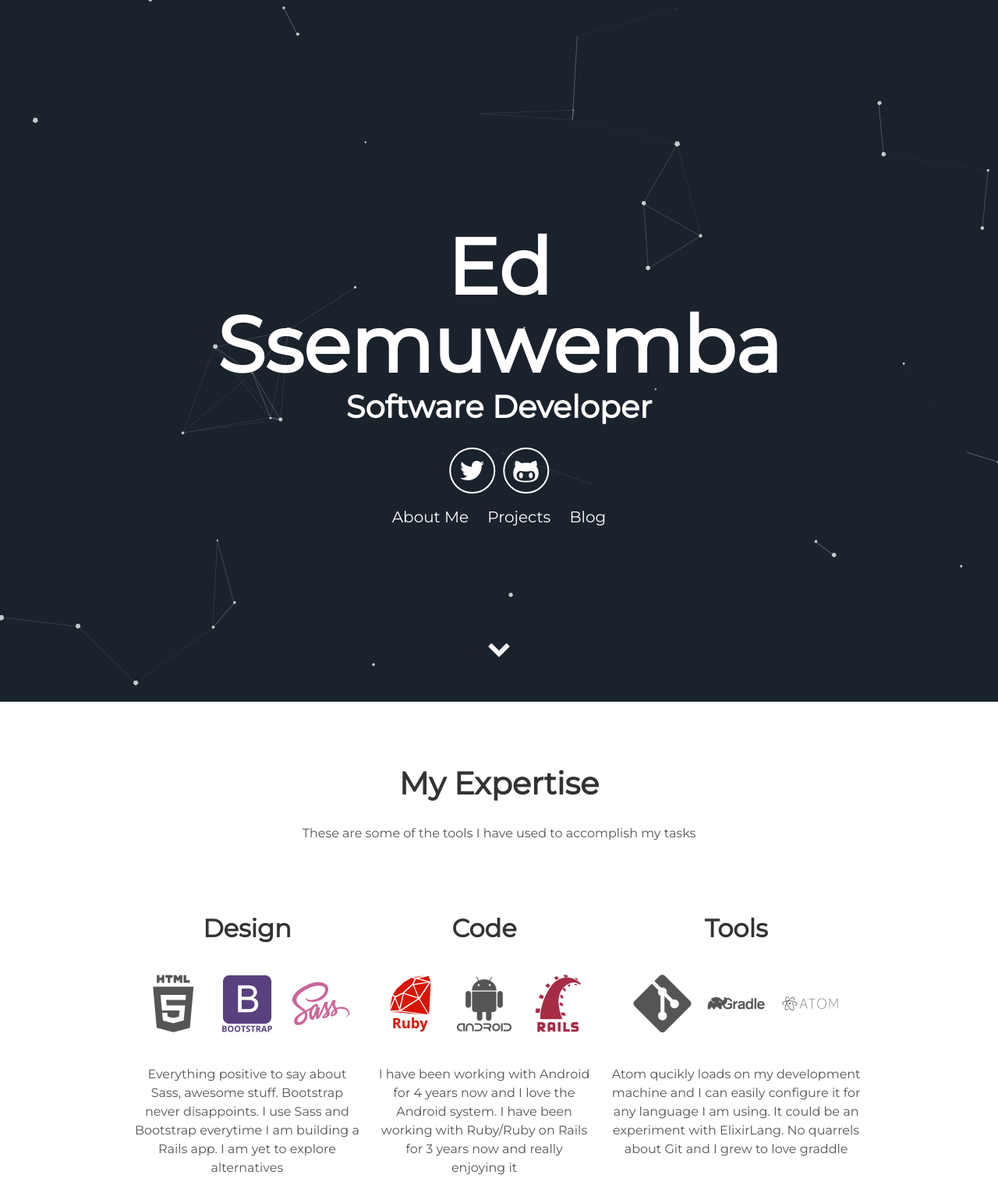
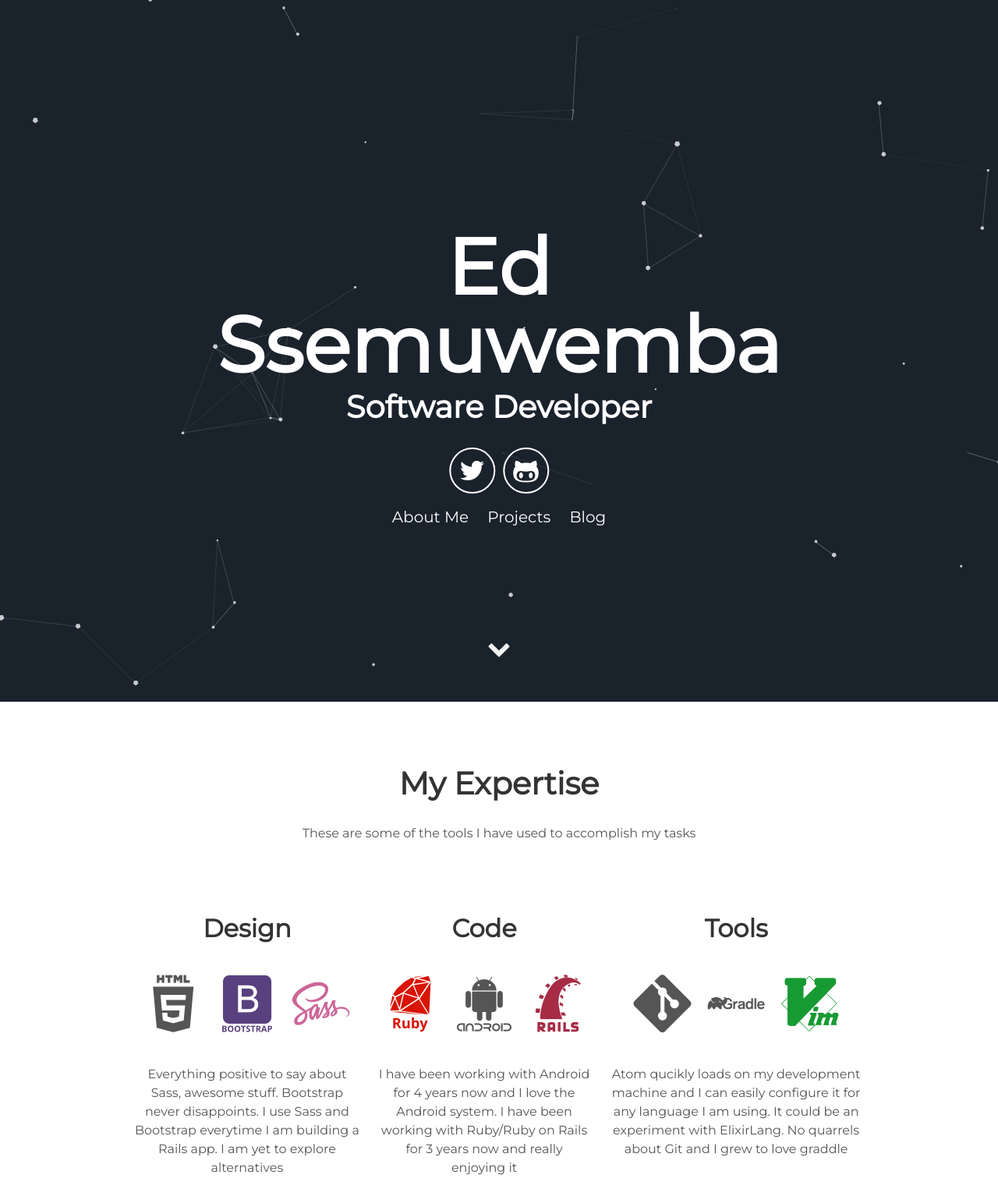
Before and after one commit to Esseme/esseme.github.io, a Jekyll site: the page built from index.html, in a window 1280 px wide. Shown: the top 1516 px of the page at 78% size. Built offline with Jekyll 4.4.1, drawn with Linux system fonts in a browser that asks for light colours; grey boxes are pictures that could not be loaded.

Commit message:
Add vim as tool

```diff
--- a/_includes/about.html
+++ b/_includes/about.html
@@ -27,7 +27,7 @@
       <i class="devicon-git-plain"></i>
       <!-- <i class="devicon-gulp-plain colored"></i> -->
       <i class="devicon-gradle-plain-wordmark"></i>
-      <i class="devicon-atom-original-wordmark"></i>
+      <i class="devicon-vim-plain colored"></i>
       <p>Atom qucikly loads on my development machine and I can easily configure it for any language I am using. It could be an experiment with ElixirLang.
         No quarrels about Git and I grew to love graddle</p>
     </div>
```
